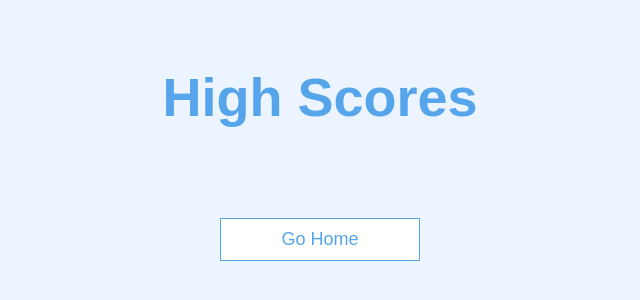
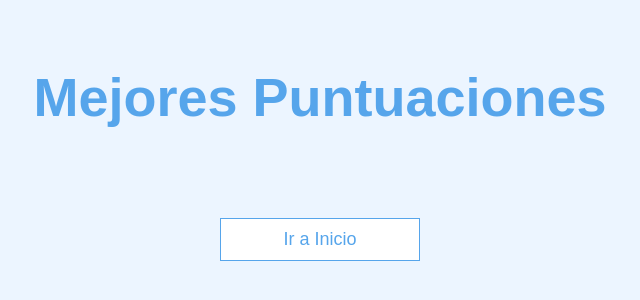
Before and after one commit to gokuweb5/SpringTest2, a plain HTML site: page highscores.html in a window 1280 px wide. Shown: the part 232-532 px from the top of the page, without its empty margins (320-960 px from the left). Drawn offline with Linux system fonts and the light colour scheme.

Commit message:
Update highscores.html

```diff
--- a/highscores.html
+++ b/highscores.html
@@ -4,16 +4,16 @@
     <meta charset="UTF-8" />
     <meta name="viewport" content="width=device-width, initial-scale=1.0" />
     <meta http-equiv="X-UA-Compatible" content="ie=edge" />
-    <title>High Scores</title>
+    <title>Mejores Puntuaciones</title>
     <link rel="stylesheet" href="app.css" />
     <link rel="stylesheet" href="highscores.css" />
   </head>
   <body>
     <div class="container">
       <div id="highScores" class="flex-center flex-column">
-        <h1 id="finalScore">High Scores</h1>
+        <h1 id="finalScore">Mejores Puntuaciones</h1>
         <ul id="highScoresList"></ul>
-        <a class="btn" href="/SpringTest2/">Go Home</a>
+        <a class="btn" href="/SpringTest2/">Ir a Inicio</a>
       </div>
     </div>
     <script src="highscores.js"></script>
```
